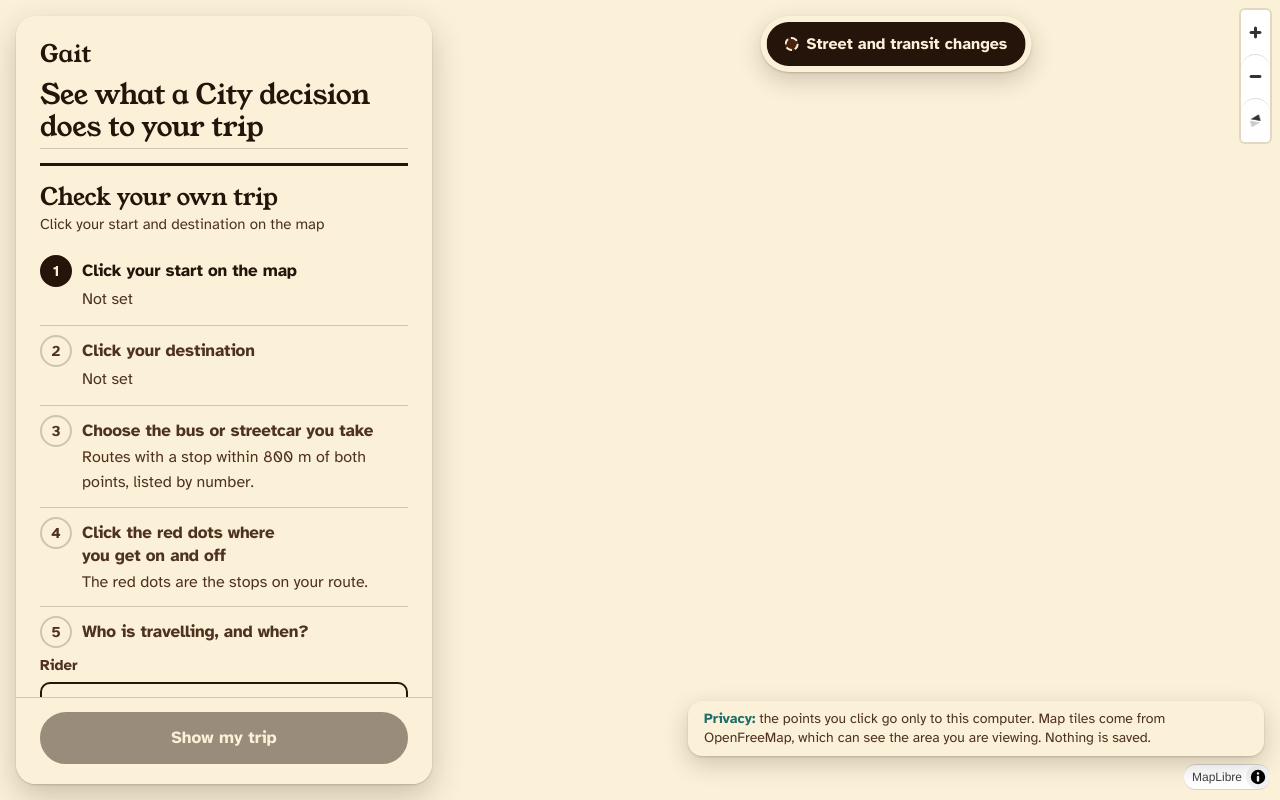
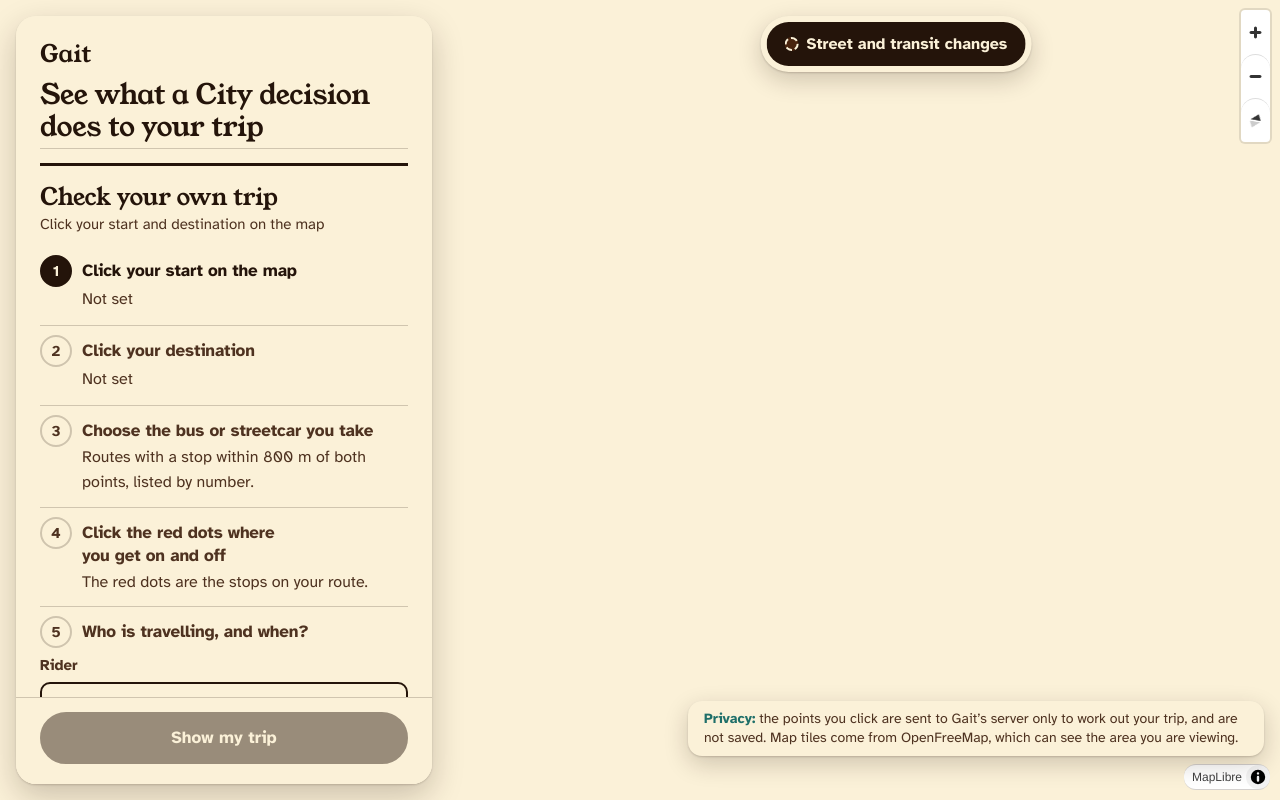
Before and after one commit to vinyx1/gait, a FastAPI app: page /map in a window 1280 px wide. Run offline with FastAPI, Linux system fonts and the light colour scheme.

Commit message:
changed privacy note

```diff
--- a/gait/templates/map.html
+++ b/gait/templates/map.html
@@ -257,7 +257,7 @@
 </head>
 <body>
 <a class="skip" href="#panel">Skip to the trip panel</a>
-<p class="privacy" id="privacy"><strong>Privacy:</strong> the points you click go only to this computer. Map tiles come from OpenFreeMap, which can see the area you are viewing. Nothing is saved.</p>
+<p class="privacy" id="privacy"><strong>Privacy:</strong> the points you click are sent to Gait&rsquo;s server only to work out your trip, and are not saved. Map tiles come from OpenFreeMap, which can see the area you are viewing.</p>
 <div class="layers" role="group" aria-label="Show on the map">
   <button type="button" id="lyChanges" aria-pressed="true"><span class="sw sw-c"></span>Street and transit changes</button>
 </div>
```
Also changed, not shown: CLAUDE.md (+1 -1 lines).
